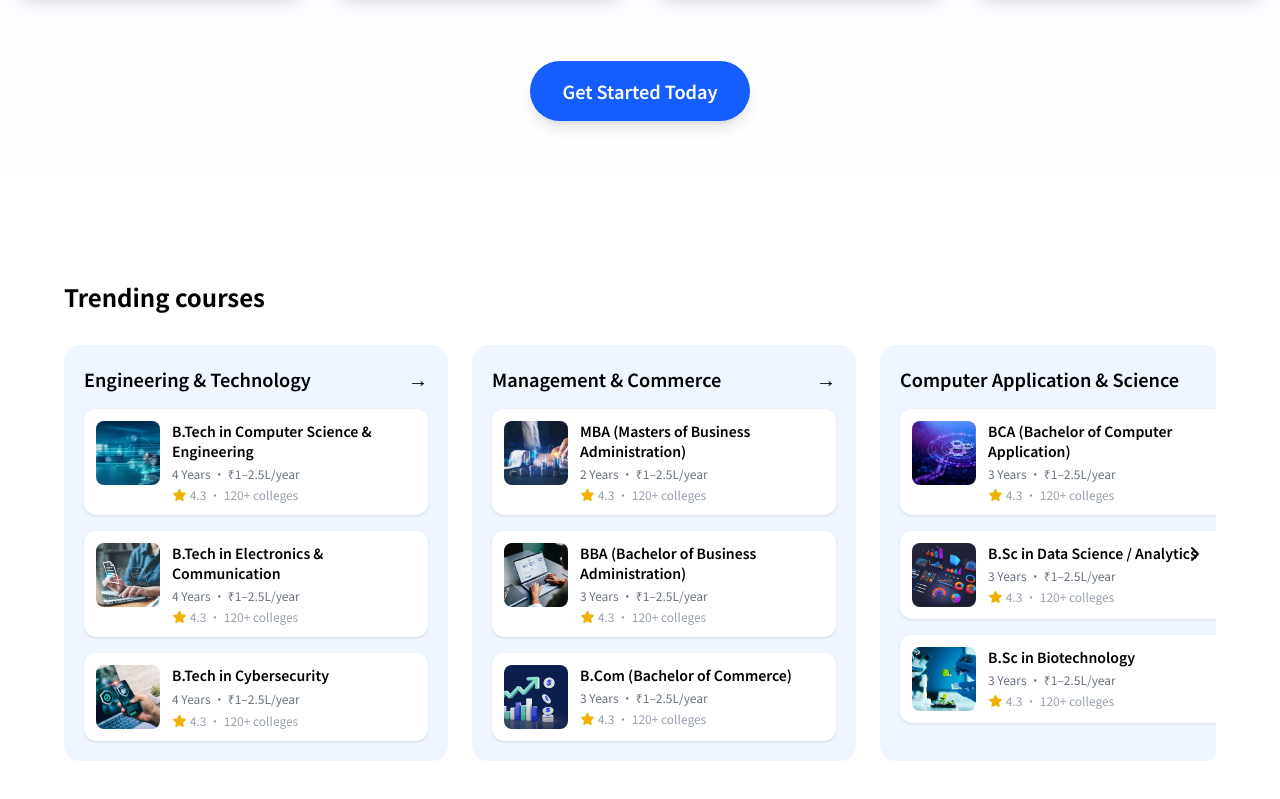
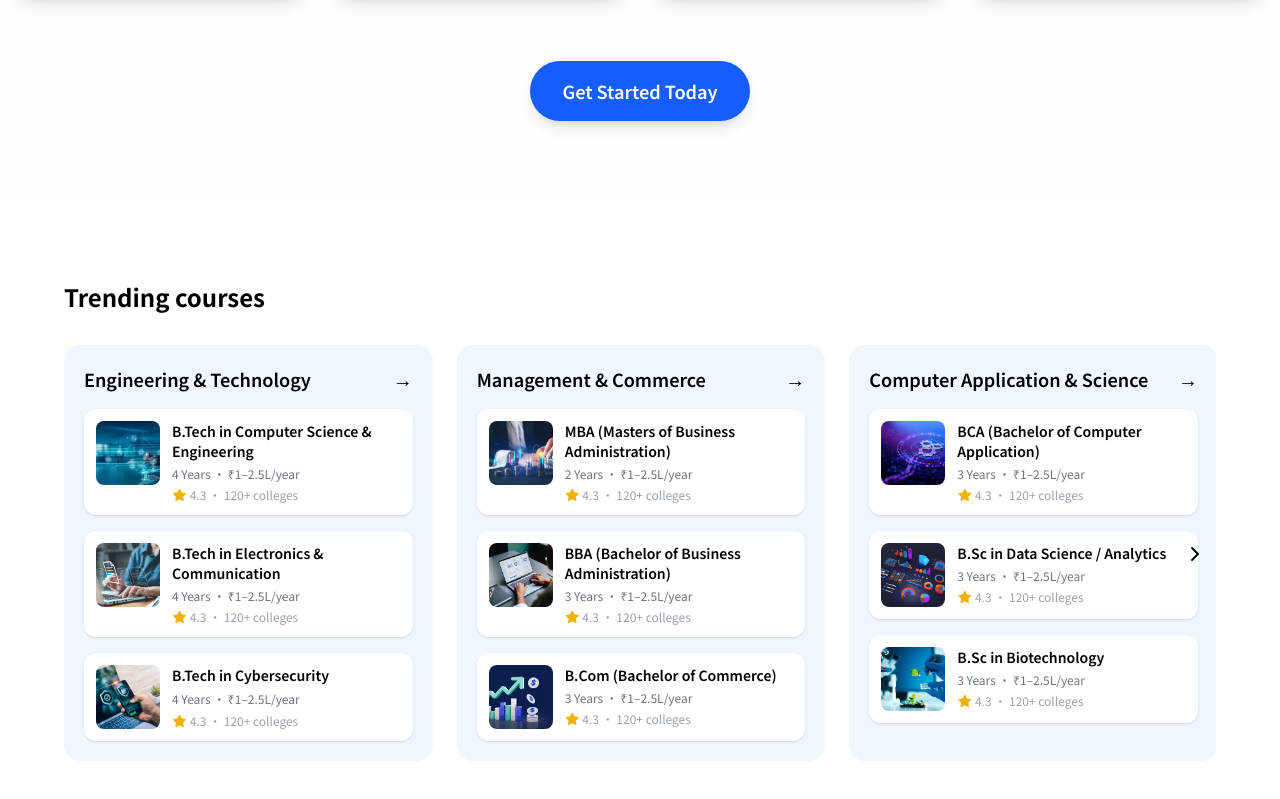
Before and after one commit to ritesh-tech280/askcollege, a website: page src/index.html in a window 1280 px wide. Shown: the part 3644-4443 px from the top of the page. Drawn offline with nearby package versions, Linux system fonts and the light colour scheme; a web font is replaced by a local one.

Commit message:
fix: adjust column widths for trending courses layout and enhance CSS grid properties

```diff
--- a/src/index.html
+++ b/src/index.html
@@ -744,12 +744,12 @@
             <h2 class="mb-8 text-2xl font-bold">Trending courses</h2>
 
             <!-- 3 COLUMN LAYOUT -->
-            <div id="trendingCourses" class="flex w-full mx-auto sm:w-full rounded-lg  sm:gap-6 transition-transform duration-500
+            <div id="trendingCourses" class="flex w-full mx-auto sm:w-full rounded-lg   sm:gap-6 transition-transform duration-500
      scroll-smooth overflow-hidden relative">
                 <span id="leftbtn" class="px-2 hidden absolute left-1 top-1/2 -translate-y-1/2 z-10 py-1.5 rounded-full bg-transparent  transition-all duration-400 hover:scale-130">
                     <i class="fa-solid fa-chevron-left"></i></span>
                 <!-- ================= COLUMN 1 ================= -->
-                <div class="shrink-0 card w-full md:w-1/2 lg:w-1/3 rounded-2xl bg-blue-50 p-5 transition duration-500">
+                <div class="shrink-0 card w-full md:w-1/2 lg:w-[32%] rounded-2xl bg-blue-50 p-5 transition duration-500">
                     <!-- Header -->
                     <div class="mb-4 flex items-center justify-between">
                         <h3 class="text-lg font-semibold">Engineering & Technology</h3>
@@ -799,7 +799,7 @@
                 <!-- ============================================ -->
 
                 <!-- ================= COLUMN 2 ================= -->
-                <div class="shrink-0 card w-full md:w-1/2 lg:w-1/3 rounded-2xl bg-blue-50 transition duration-500 p-5">
+                <div class="shrink-0 card w-full md:w-1/2 lg:w-[32%] rounded-2xl bg-blue-50 transition duration-500 p-5">
                     <div class="mb-4 flex items-center justify-between">
                         <h3 class="text-lg font-semibold">Management & Commerce</h3>
                         <span class="text-xl">→</span>
@@ -843,7 +843,7 @@
                 <!-- ============================================ -->
 
                 <!-- ================= COLUMN 3 ================= -->
-                <div class="shrink-0 card w-full md:w-1/2 lg:w-1/3 rounded-2xl bg-blue-50 p-5 transition duration-500">
+                <div class="shrink-0 card w-full md:w-1/2 lg:w-[32%] rounded-2xl bg-blue-50 p-5 transition duration-500">
                     <div class="mb-4 flex items-center justify-between">
                         <h3 class="text-lg font-semibold">Computer Application & Science</h3>
                         <span class="text-xl">→</span>
@@ -886,7 +886,7 @@
                 </div>
                 <!-- ============================================ -->
                 <!-- --------------- COLUMN 4 -------------------  -->
-                <div class="shrink-0 card w-full md:w-1/2 lg:w-1/3 rounded-2xl bg-blue-50 p-5 transition duration-500">
+                <div class="shrink-0 card w-full md:w-1/2 lg:w-[32%] rounded-2xl bg-blue-50 p-5 transition duration-500">
                     <div class="mb-4 flex items-center justify-between">
                         <h3 class="text-lg font-semibold">Medical & Health Science</h3>
                         <span class="text-xl">→</span>
@@ -930,7 +930,7 @@
 
                 <!-- ============================================ -->
                 <!-- --------------- COLUMN 5 -------------------  -->
-                <div class="shrink-0 card w-full md:w-1/2 lg:w-1/3 rounded-2xl bg-blue-50 p-5 transition duration-500">
+                <div class="shrink-0 card w-full md:w-1/2 lg:w-[32%] rounded-2xl bg-blue-50 p-5 transition duration-500">
                     <div class="mb-4 flex items-center justify-between">
                         <h3 class="text-lg font-semibold">Arts & Humanities</h3>
                         <span class="text-xl">→</span>
```
Also changed, not shown: src/output.css.
